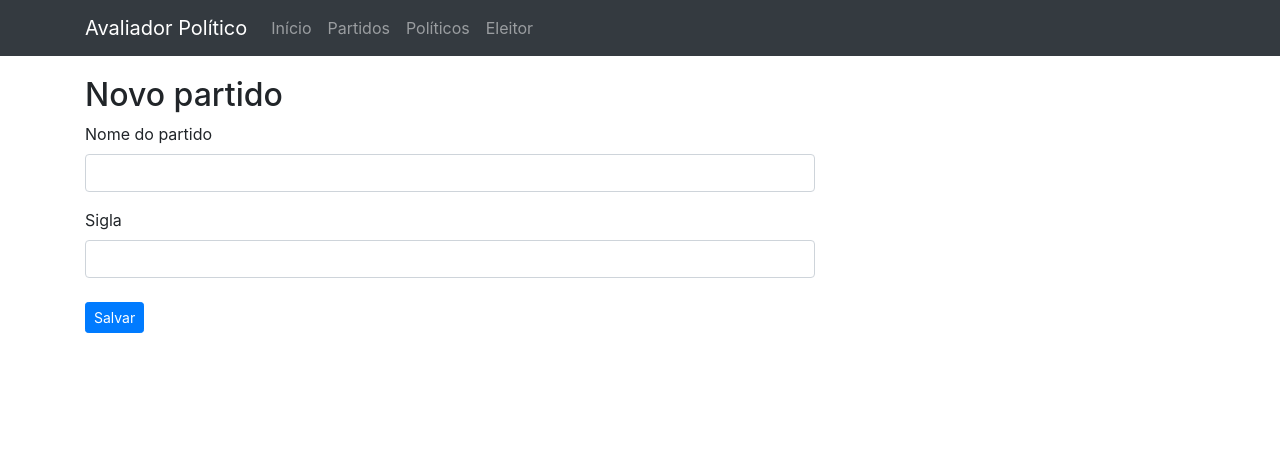
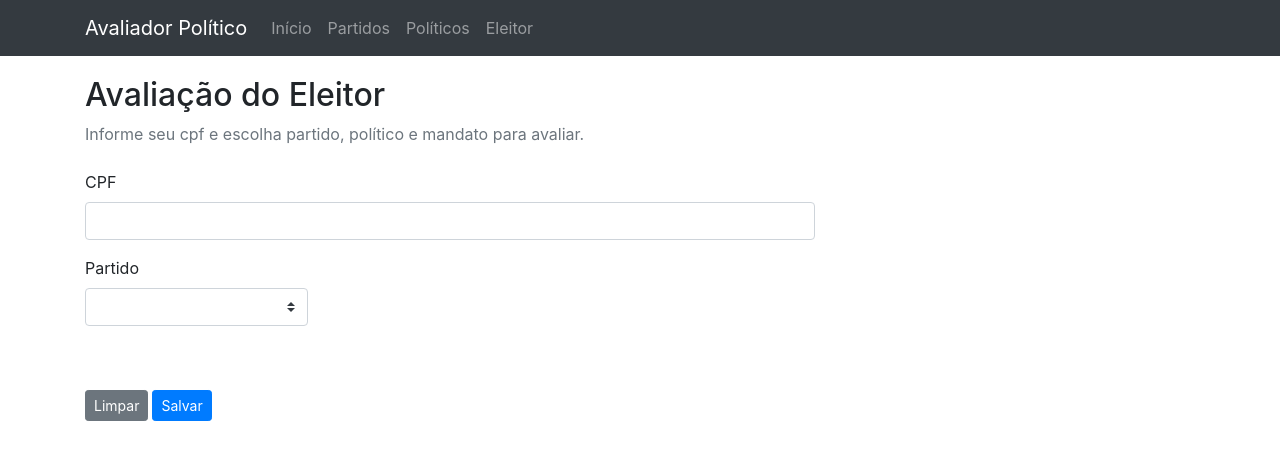
Before and after one commit to dinobri/angular-avaliador-politico, an Angular app: page /eleitor in a window 1280 px wide. Shown: the top 460 px of the page. Built offline with nearby package versions, Linux system fonts and the light colour scheme.

Commit message:
Avaliação do eleitor e home.

```diff
--- a/src/app/app-model/Mandato.ts
+++ b/src/app/app-model/Mandato.ts
@@ -43,7 +43,9 @@ export abstract class Mandato{
 			return;
 		}
 
-		this.avaliacoesEleitores.push(new AvaliacaoEleitor(cpf, avaliacao));
+        this.avaliacoesEleitores.push(new AvaliacaoEleitor(cpf, avaliacao));
+
+        this.avaliar();
 	}
 }
 
--- a/src/app/app-routing.module.ts
+++ b/src/app/app-routing.module.ts
@@ -5,6 +5,7 @@ import { PartidoFormComponent } from './partidos/partido-form/partido-form.compo
 import { HomeComponent } from './home/home.component';
 import { PoliticoListComponent } from './politicos/politico-list/politico-list.component';
 import { PoliticoFormComponent } from './politicos/politico-form/politico-form.component';
+import { AvaliacaoEleitorComponent } from './eleitores/avaliacao-eleitor/avaliacao-eleitor.component';
 
 const routes:Routes = [
   {path: '', redirectTo: '/home', pathMatch: 'full'},
@@ -15,7 +16,7 @@ const routes:Routes = [
   {path: 'politicos', component: PoliticoListComponent},
   {path: 'politico', component: PoliticoFormComponent},
   {path: 'politico/:id', component: PoliticoFormComponent},
-  {path: 'eleitor', component: PartidoFormComponent},
+  {path: 'eleitor', component: AvaliacaoEleitorComponent},
 ];
 
 @NgModule({
--- a/src/app/app-service/politico.service.ts
+++ b/src/app/app-service/politico.service.ts
@@ -9,7 +9,7 @@ import { Observable } from 'rxjs';
 export class PoliticoService {
   constructor(private databaseService: DatabaseService) { }
 
-  getPartidos(): Observable<Politico[]>{
+  getPoliticos(): Observable<Politico[]>{
     return this.databaseService.getPoliticos();
   }
 
--- /dev/null
+++ b/src/app/eleitores/avaliacao-eleitor/avaliacao-eleitor.component.html
@@ -0,0 +1,60 @@
+<div class="row">
+  <div class="col-lg-8">
+    <h2 class="titulo-pagina">Avaliação do Eleitor</h2>
+
+    <p class="text-muted mb-4">
+      Informe seu cpf e escolha partido, político e mandato para avaliar.
+    </p>
+
+    <div class="form-group">
+      <label for="cpf">CPF</label>
+      <input type="text" class="form-control" id="cpf" [(ngModel)]="cpf" required>
+    </div>
+
+    <div class="row">
+      <div class="col">
+        <div class="form-group">
+          <label for="partido">Partido</label>
+          <select id="partido" class="custom-select" [(ngModel)]="partido" (change)="aoMudarPartido();">
+            <!-- <option [ngValue]="null">Selecione um partido</option> -->
+            <option *ngFor="let p of partidos" [ngValue]="p">{{p.sigla}} - {{p.nome}}</option>
+          </select>
+        </div>
+      </div>
+      <div class="col">
+        <div class="form-group" *ngIf="partido">
+          <label for="politico">Político</label>
+          <select id="politico" class="custom-select" [(ngModel)]="politico" (change)="aoMudarPolitico();">
+            <!-- <option [ngValue]="null">Selecione um partido</option> -->
+            <option *ngFor="let pol of partido.politicos" [ngValue]="pol">{{pol.nome}}</option>
+          </select>
+        </div>
+      </div>
+      <div class="col">
+        <div class="form-group" *ngIf="politico">
+          <label for="mandato">Mandato</label>
+          <select id="mandato" class="custom-select" [(ngModel)]="mandato" (change)="aoMudarMandato();">
+            <!-- <option [ngValue]="null">Selecione um partido</option> -->
+            <option *ngFor="let m of politico.mandatos" [ngValue]="m">[{{m.anoInicial}} - {{m.anoFinal}}]
+              {{m.tipoMandato}}</option>
+          </select>
+        </div>
+      </div>
+    </div>
+
+    <div class="row">
+      <div class="col-md-4">
+        <div class="form-group" *ngIf="mandato">
+          <label for="avaliacao">Avaliação</label>
+          <input type="number" step="0.1" class="form-control form-control-lg" id="avaliacao" [(ngModel)]="avaliacao"
+            required>
+        </div>
+      </div>
+    </div>
+
+    <div class="acoes my-5">
+        <button type="button" class="btn btn-sm btn-secondary mr-1" (click)="limpar();">Limpar</button>
+        <button type="button" class="btn btn-sm btn-primary mr-1" (click)="salvar();">Salvar</button>
+      </div>
+  </div>
+</div>
--- /dev/null
+++ b/src/app/eleitores/avaliacao-eleitor/avaliacao-eleitor.component.ts
@@ -0,0 +1,69 @@
+import { Component, OnInit, Input } from '@angular/core';
+import { PartidoService } from '../../app-service/partido.service';
+import { PoliticoService } from '../../app-service/politico.service';
+import { Partido } from '../../app-model/Partido';
+import { Politico } from '../../app-model/Politico';
+import { Mandato } from '../../app-model/Mandato';
+
+@Component({
+  selector: 'app-avaliacao-eleitor',
+  templateUrl: './avaliacao-eleitor.component.html',
+  styleUrls: ['./avaliacao-eleitor.component.css']
+})
+export class AvaliacaoEleitorComponent implements OnInit {
+
+  partidos: Partido[] = [];
+  politicos: Politico[] = [];
+
+  @Input() partido: Partido;
+  @Input() politico: Politico;
+  @Input() mandato: Mandato;
+  @Input() cpf: string;
+  @Input() avaliacao: number;
+
+  constructor(private partidoService: PartidoService, private politicoService: PoliticoService) { }
+
+  ngOnInit() {
+    this.carregarListas();
+  }
+
+  aoMudarPartido(){
+    this.politico = null;
+  }
+
+  aoMudarPolitico(){
+    this.mandato = null;
+  }
+
+  aoMudarMandato(){
+    this.avaliacao = null;
+  }
+
+  salvar(){
+    this.mandato.incluirAvaliacaoEleitor(this.cpf, this.avaliacao);
+    this.politico.avaliarMandatos();
+    this.partido.avaliar();
+
+    this.limpar();
+  }
+
+  limpar(){
+    this.cpf = null;
+    this.partido = null;
+    this.politico = null;
+    this.mandato = null;
+    this.avaliacao = null;
+  }
+
+  private carregarListas(){
+    this.partidoService.getPartidos()
+      .subscribe(partidos => this.partidos = partidos);
+
+    this.politicoService.getPoliticos()
+      .subscribe(politicos => this.politicos = politicos);
+  }
+
+  private carregarMandatos(){
+
+  }
+}
--- a/src/app/home/home.component.html
+++ b/src/app/home/home.component.html
@@ -1,3 +1,15 @@
-<p>
-  home works!
-</p>
+<h2>
+  Bem-vindo
+</h2>
+<p class="text-muted mb-5">O que deseja fazer?</p>
+<div class="row">
+    <div class="col">
+      <button routerLink="/partidos" class="btn btn-lg btn-block btn-primary">Visualizar partidos</button>
+    </div>
+    <div class="col">
+      <button routerLink="/politicos" class="btn btn-lg btn-block btn-warning">Visualizar políticos</button>
+    </div>
+    <div class="col">
+      <button routerLink="/eleitor" class="btn btn-lg btn-block btn-info">Avaliar mandatos</button>
+    </div>
+</div>
--- a/src/app/politicos/politico-list/politico-list.component.ts
+++ b/src/app/politicos/politico-list/politico-list.component.ts
@@ -19,7 +19,7 @@ export class PoliticoListComponent implements OnInit {
   }
 
   getPoliticos(){
-    this.politicoService.getPartidos()
+    this.politicoService.getPoliticos()
       .subscribe(politicos => this.politicos = politicos);
   }
 }
```
Also changed, not shown: src/app/app.module.ts (+7 -1 lines), src/app/eleitores/avaliacao-eleitor/avaliacao-eleitor.component.css (added), 1 other file (tests, documents, lock files or other folders).
